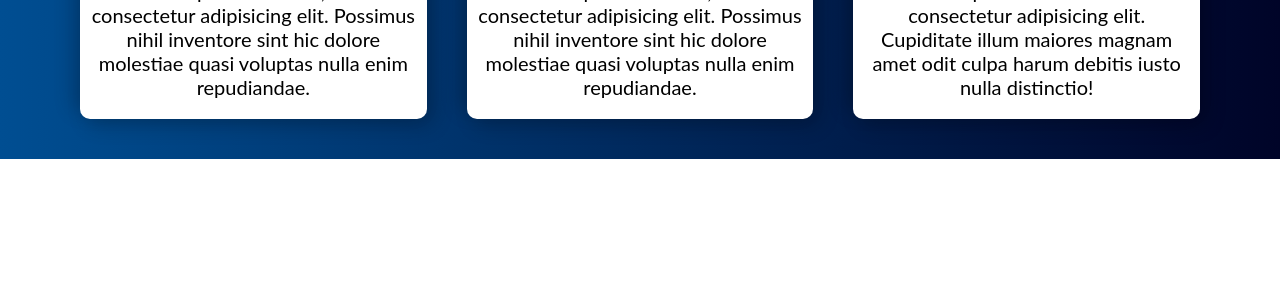
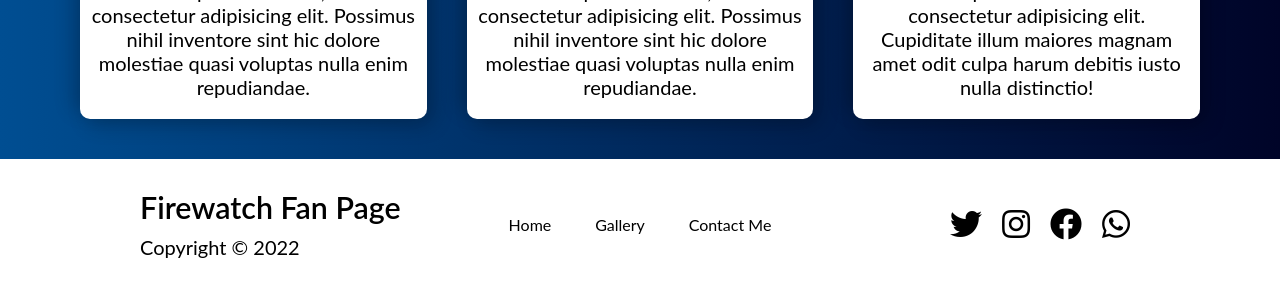
Before and after one commit to tawana-kombora/firewatch-gallery, a plain HTML site: page index.html in a window 1280 px wide. Shown: the part 1275-1564 px from the top of the page. Before the commit the page ends 1434 px from the top, so only its background shows below. Drawn offline with Linux system fonts and the light colour scheme.

Commit message:
add footer & accompanying styles

```diff
--- a/index.html
+++ b/index.html
@@ -10,8 +10,9 @@
     <link rel="stylesheet" href="https://cdnjs.cloudflare.com/ajax/libs/font-awesome/5.15.4/css/all.min.css" integrity="sha512-1ycn6IcaQQ40/MKBW2W4Rhis/DbILU74C1vSrLJxCq57o941Ym01SwNsOMqvEBFlcgUa6xLiPY/NS5R+E6ztJQ=="
     crossorigin="anonymous" referrerpolicy="no-referrer" />
 </head>
+
 <body>
-    <section class="navbar">
+    <header class="navbar">
         <nav class="container flex">
             <h1 id="top" class="logo">Firewatch</h1>
             <div>
@@ -25,7 +26,7 @@
                 </ul>
             </div>
         </nav>
-    </section>
+    </header>
 
     <!--
         How to Build the Showcase Area:
@@ -113,5 +114,27 @@
             </div>
         </div>
     </section>
+
+    <footer>
+        <div class="container grid-3">
+          <div class="copyright">
+            <h1>Firewatch Fan Page</h1>
+            <p>Copyright &copy; 2022</p>
+          </div>
+          <nav class="links">
+            <ul class="flex">
+              <li><a href="" class="outline">Home</a></li>
+              <li><a href="" class="outline">Gallery</a></li>
+              <li><a href="" class="outline">Contact Me</a></li>
+            </ul>
+          </nav>
+          <div class="profiles flex-1">
+            <a href=""><em class="fab fa-twitter fa-2x"></em></a>
+            <a href=""><em class="fab fa-instagram fa-2x"></em></a>
+            <a href=""><em class="fab fa-facebook fa-2x"></em></a>
+            <a href=""><em class="fab fa-whatsapp fa-2x"></em></a>
+          </div>
+        </div>
+      </footer>
 </body>
 </html>
--- a/styles.css
+++ b/styles.css
@@ -215,6 +215,7 @@ p {
 .grid-3 {
     display: grid;
     grid-template-columns: repeat(3, 1fr);
+    align-items: center;
     gap: 40px;
 }
 
@@ -237,3 +238,23 @@ p {
 
     margin: 5px auto;
 }
+
+/* Add padding around the footer as well */
+
+footer {
+    /* background-color: #131313; */
+    padding: 20px 10px;
+    color: black;
+}
+footer .container {
+    width: 1000px;
+}
+footer a {
+    /* color: white; */
+    margin: 0 10px;
+}
+
+footer .flex-1 {
+    display: flex;
+    justify-content: flex-end;
+}
```
